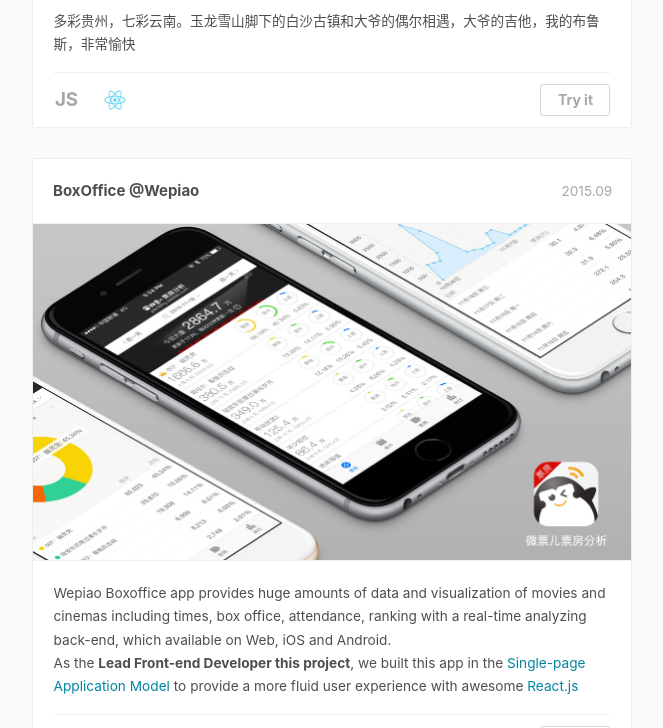
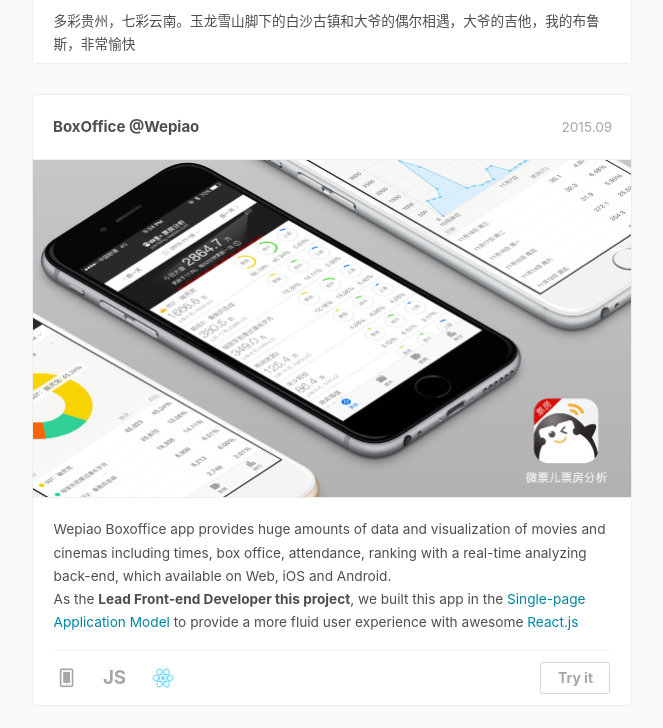
Before and after one commit to 13161231996/13161231996.github.io, a Jekyll site: the page built from portfolio/index.html, in a window 1280 px wide and 900 px high, scrolled down 546 px, cut to the strip 172-900 px from the top of the window. Shown: the whole strip, without its empty margins (308-971 px from the left). Built offline with Jekyll 4.4.1, drawn with Linux system fonts in a browser that asks for light colours; nearby versions of some CDN libraries; comment, search, counter and statistics services are not loaded.

Commit message:
Update index.html

```diff
--- a/portfolio/index.html
+++ b/portfolio/index.html
@@ -29,11 +29,6 @@
 							<ul>
 								<li>
 									多彩贵州，七彩云南。玉龙雪山脚下的白沙古镇和大爷的偶尔相遇，大爷的吉他，我的布鲁斯，非常愉快
-								</li>
-								<li class="skill">
-									<span><b>JS</b></span>
-									<span class="i-react"></span>
-									<span class="link"><a target="_blank" href="https://yanshuo.io">Try it</a></span>
 								</li>
 							</ul>
 						</div>
```
